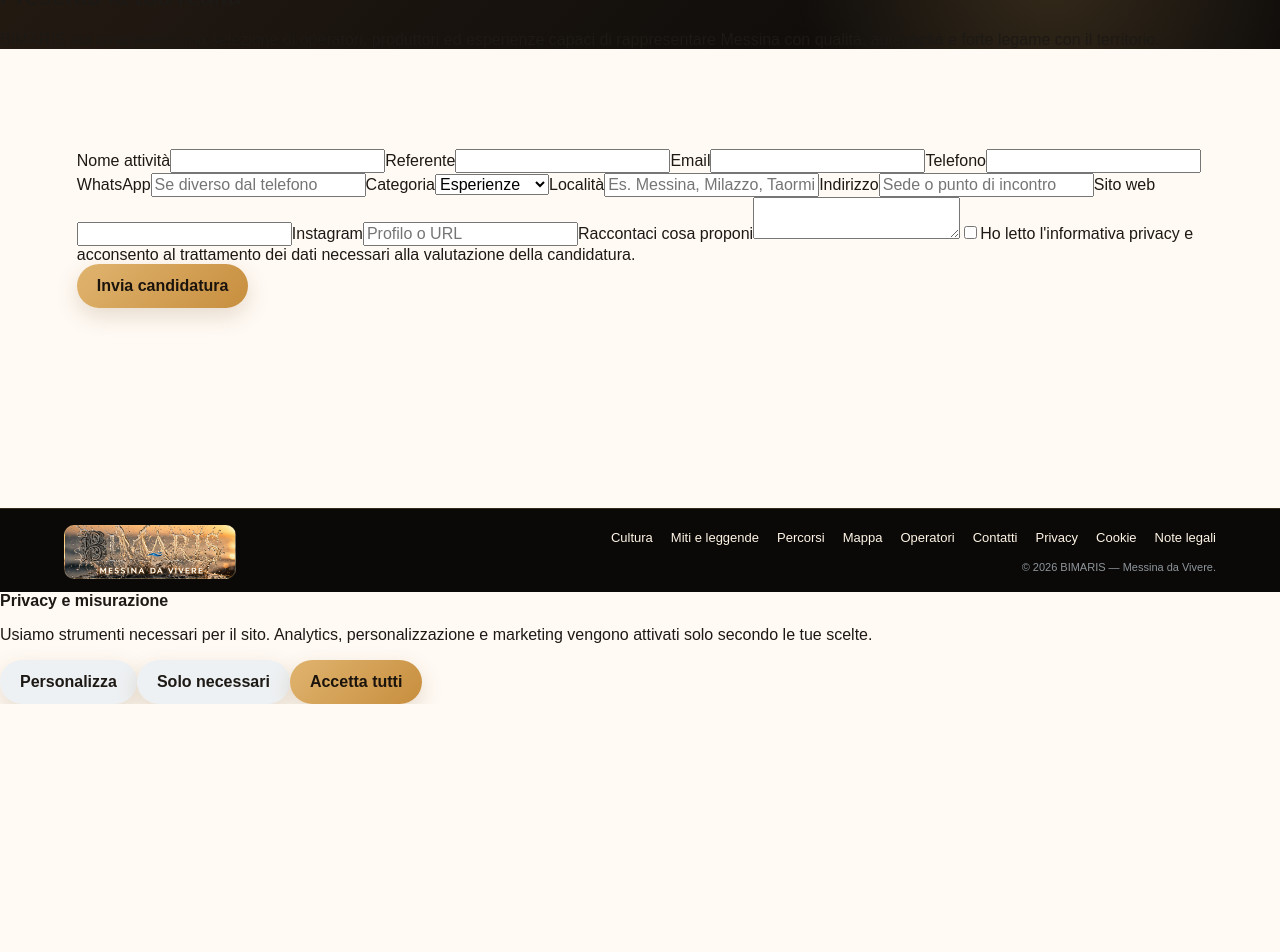
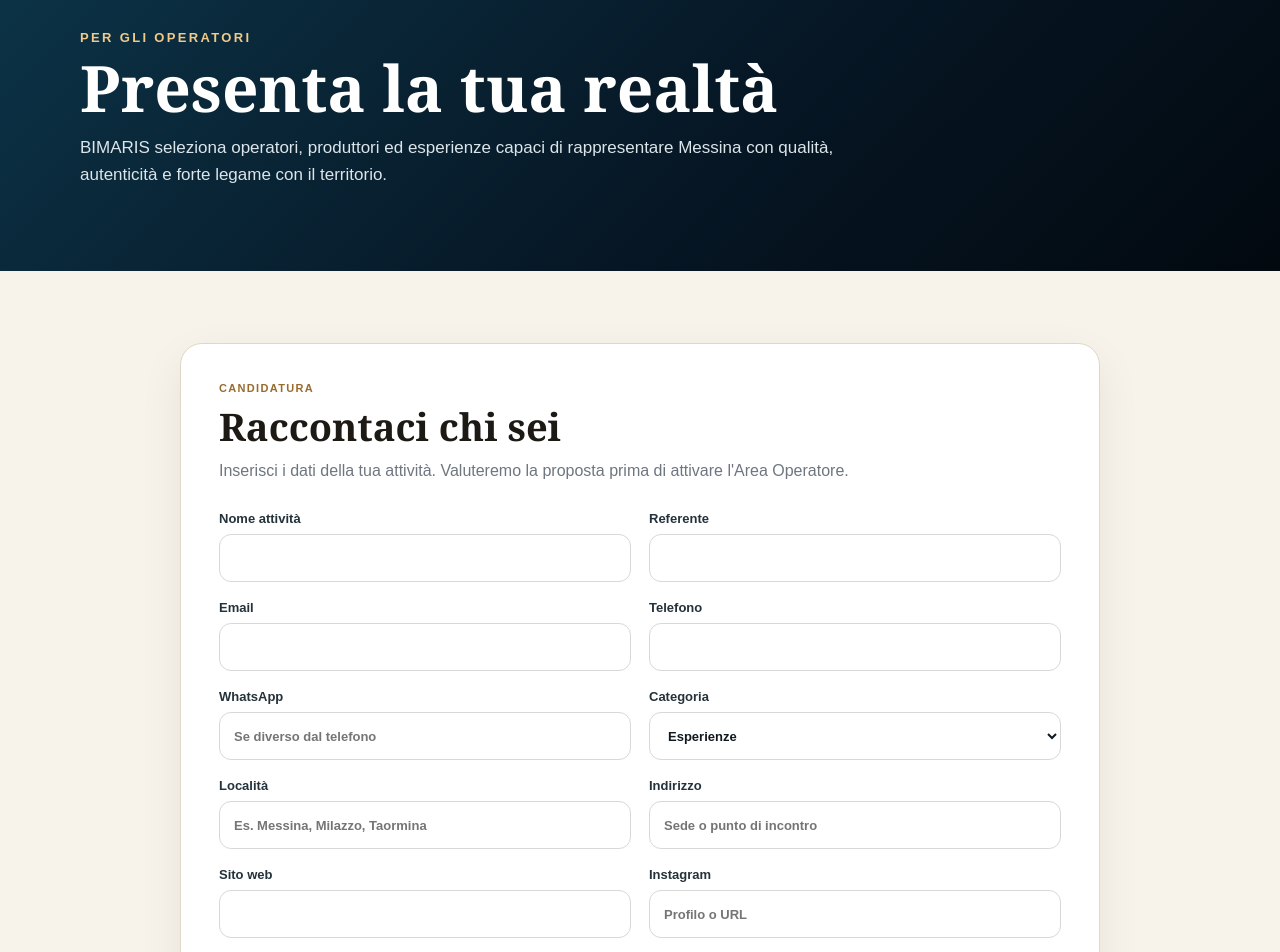
Before and after one commit to giovannibrunetto/bimaris-platform, a Next.js app in the folder apps/web/: page /operatori/candidatura in a window 1280 px wide. Shown: the part 140-1092 px from the top of the page. Before the commit the page ends 844 px from the top, so only its background shows below. Built offline with nearby package versions, Linux system fonts and the light colour scheme.

Commit message:
Corregge layout candidatura operatori

```diff
--- a/apps/web/app/operatori/candidatura/page.tsx
+++ b/apps/web/app/operatori/candidatura/page.tsx
@@ -3,6 +3,9 @@
 import Link from "next/link";
 import { FormEvent, useState } from "react";
 import { track } from "@/lib/analytics";
+
+const fieldStyle = { display: "grid", gap: 8, fontSize: 13, fontWeight: 700, color: "#24323b" } as const;
+const inputStyle = { width: "100%", minHeight: 48, padding: "0 14px", border: "1px solid #d7d9d6", borderRadius: 12, background: "#fff", color: "#101820", outline: "none" } as const;
 
 export default function ApplicationPage() {
   const [sent, setSent] = useState(false);
@@ -34,55 +37,53 @@ export default function ApplicationPage() {
 
   return (
     <>
-      <section className="page-hero">
+      <section style={{ background: "linear-gradient(135deg,#0c3448 0%,#061624 58%,#02090f 100%)", color: "#fff", padding: "clamp(48px,7vw,82px) 6vw" }}>
+        <div style={{ maxWidth: 1120, margin: "0 auto" }}>
           <div className="kicker">Per gli operatori</div>
-        <h1>Presenta la tua realtà</h1>
-        <p>
-          BIMARIS sta costruendo una selezione di operatori, produttori ed esperienze capaci di rappresentare Messina con qualità, autenticità e forte legame con il territorio.
+          <h1 style={{ margin: "10px 0 14px", fontFamily: "Georgia,serif", fontSize: "clamp(38px,5vw,64px)", lineHeight: 1.02, color: "#fff" }}>Presenta la tua realtà</h1>
+          <p style={{ maxWidth: 760, margin: 0, color: "#dce5ea", fontSize: 17, lineHeight: 1.6 }}>
+            BIMARIS seleziona operatori, produttori ed esperienze capaci di rappresentare Messina con qualità, autenticità e forte legame con il territorio.
           </p>
+        </div>
       </section>
 
-      <section className="section">
+      <section style={{ padding: "clamp(38px,6vw,72px) 20px", background: "#f7f3eb" }}>
+        <div style={{ maxWidth: 920, margin: "0 auto" }}>
           {sent ? (
             <div className="detail-panel">
               <h3>Candidatura ricevuta</h3>
-            <p>
-              Grazie per averci presentato la tua realtà. La candidatura sarà valutata in base alla coerenza con il progetto BIMARIS e con i criteri di qualità, autenticità e valore territoriale. L'invio non comporta l'inserimento automatico nella selezione.
-            </p>
-            <div className="actions">
-              <Link className="button ghost" href="/operatori">Torna agli operatori</Link>
-            </div>
+              <p>Grazie per averci presentato la tua realtà. La candidatura sarà valutata in base alla coerenza con il progetto BIMARIS e con i criteri di qualità, autenticità e valore territoriale. L'invio non comporta l'inserimento automatico nella selezione.</p>
+              <div className="actions"><Link className="button ghost" href="/operatori">Torna agli operatori</Link></div>
             </div>
           ) : (
-          <form className="form" onSubmit={submit} onFocus={() => track("operator_application_started")}>
-            <label>Nome attività<input required name="business_name" /></label>
-            <label>Referente<input required name="contact_name" /></label>
-            <label>Email<input required type="email" name="email" /></label>
-            <label>Telefono<input name="phone" /></label>
-            <label>WhatsApp<input name="whatsapp" placeholder="Se diverso dal telefono" /></label>
-            <label>Categoria
-              <select name="category">
-                <option>Esperienze</option>
-                <option>Mare</option>
-                <option>Natura</option>
-                <option>Gastronomia</option>
-                <option>Cultura</option>
-                <option>Artigianato</option>
-              </select>
+            <div style={{ background: "#fff", border: "1px solid #e1d7c7", borderRadius: 22, padding: "clamp(22px,4vw,38px)", boxShadow: "0 16px 45px rgba(7,24,35,.07)" }}>
+              <div style={{ marginBottom: 28 }}>
+                <div className="eyebrow">Candidatura</div>
+                <h2 style={{ margin: "6px 0 7px", fontFamily: "Georgia,serif", fontSize: "clamp(28px,4vw,38px)" }}>Raccontaci chi sei</h2>
+                <p style={{ margin: 0, color: "#6e7680", lineHeight: 1.55 }}>Inserisci i dati della tua attività. Valuteremo la proposta prima di attivare l'Area Operatore.</p>
+              </div>
+              <form onSubmit={submit} onFocus={() => track("operator_application_started")} style={{ display: "grid", gridTemplateColumns: "repeat(auto-fit,minmax(280px,1fr))", gap: 18 }}>
+                <label style={fieldStyle}>Nome attività<input style={inputStyle} required name="business_name" /></label>
+                <label style={fieldStyle}>Referente<input style={inputStyle} required name="contact_name" /></label>
+                <label style={fieldStyle}>Email<input style={inputStyle} required type="email" name="email" /></label>
+                <label style={fieldStyle}>Telefono<input style={inputStyle} name="phone" /></label>
+                <label style={fieldStyle}>WhatsApp<input style={inputStyle} name="whatsapp" placeholder="Se diverso dal telefono" /></label>
+                <label style={fieldStyle}>Categoria<select style={inputStyle} name="category"><option>Esperienze</option><option>Mare</option><option>Natura</option><option>Gastronomia</option><option>Cultura</option><option>Artigianato</option></select></label>
+                <label style={fieldStyle}>Località<input style={inputStyle} required name="location" placeholder="Es. Messina, Milazzo, Taormina" /></label>
+                <label style={fieldStyle}>Indirizzo<input style={inputStyle} name="address" placeholder="Sede o punto di incontro" /></label>
+                <label style={fieldStyle}>Sito web<input style={inputStyle} name="website" /></label>
+                <label style={fieldStyle}>Instagram<input style={inputStyle} name="instagram" placeholder="Profilo o URL" /></label>
+                <label style={{ ...fieldStyle, gridColumn: "1 / -1" }}>Raccontaci cosa proponi<textarea required name="description" style={{ ...inputStyle, minHeight: 140, padding: 14, resize: "vertical" }} placeholder="Descrivi brevemente la tua realtà, ciò che proponi e il legame con il territorio." /></label>
+                <label style={{ gridColumn: "1 / -1", display: "flex", gap: 10, alignItems: "flex-start", fontSize: 13, color: "#53606a", lineHeight: 1.45 }}>
+                  <input required type="checkbox" name="privacy_consent" value="yes" style={{ marginTop: 2, width: 18, height: 18, flex: "0 0 auto" }} />
+                  <span>Ho letto l' <Link href="/privacy" style={{ textDecoration: "underline", textUnderlineOffset: 2 }}>informativa privacy</Link> e acconsento al trattamento dei dati necessari alla valutazione della candidatura.</span>
                 </label>
-            <label>Località<input required name="location" placeholder="Es. Messina, Milazzo, Taormina" /></label>
-            <label>Indirizzo<input name="address" placeholder="Sede o punto di incontro" /></label>
-            <label className="wide">Sito web<input name="website" /></label>
-            <label className="wide">Instagram<input name="instagram" placeholder="Profilo o URL" /></label>
-            <label className="wide">Raccontaci cosa proponi<textarea required name="description" /></label>
-            <label className="wide privacy-check">
-              <input required type="checkbox" name="privacy_consent" value="yes" />
-              <span>Ho letto l'<Link href="/privacy">informativa privacy</Link> e acconsento al trattamento dei dati necessari alla valutazione della candidatura.</span>
-            </label>
-            {error && <div className="wide detail-panel"><p>{error}</p></div>}
-            <div className="wide"><button className="button" type="submit" disabled={sending}>{sending ? "Invio in corso..." : "Invia candidatura"}</button></div>
+                {error && <div className="detail-panel" style={{ gridColumn: "1 / -1" }}><p>{error}</p></div>}
+                <div style={{ gridColumn: "1 / -1", paddingTop: 4 }}><button className="button" type="submit" disabled={sending}>{sending ? "Invio in corso..." : "Invia candidatura"}</button></div>
               </form>
+            </div>
           )}
+        </div>
       </section>
     </>
   );
```
Lines whose indentation alone changed are shown as unchanged.
